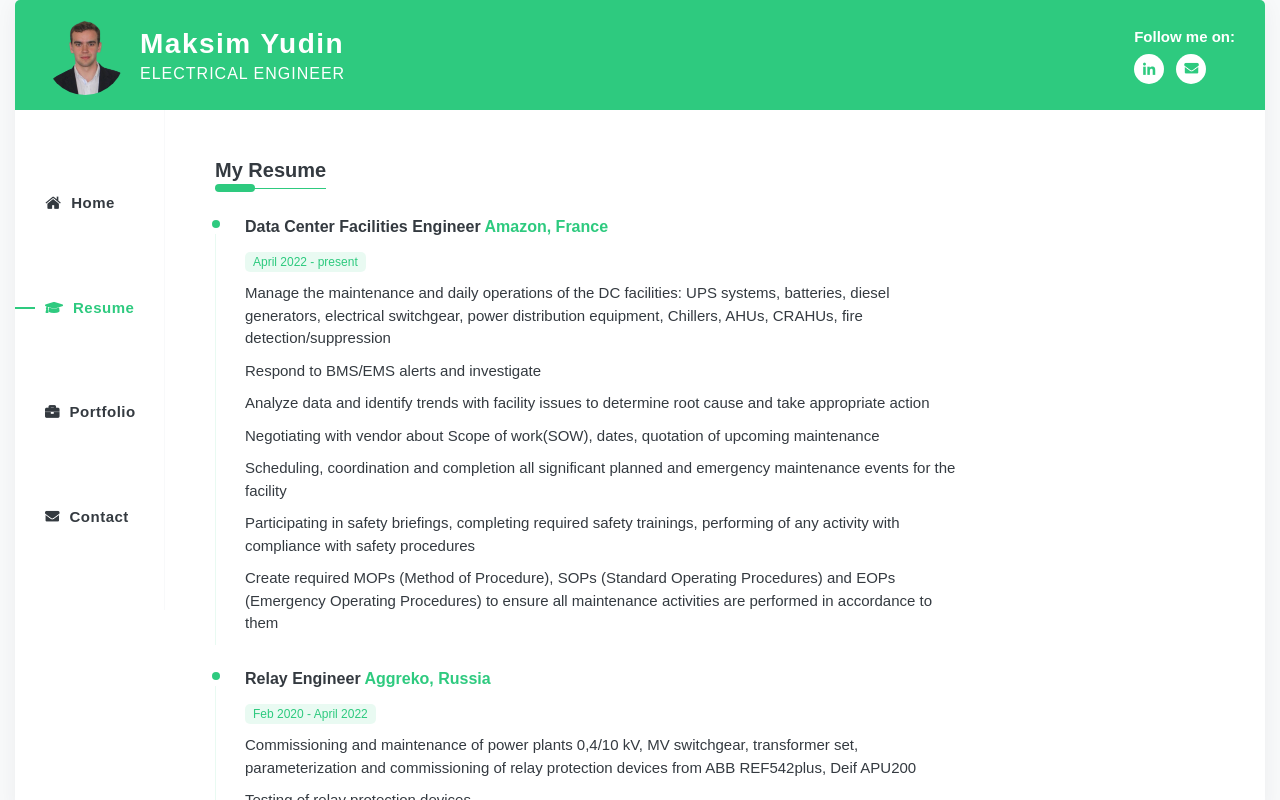
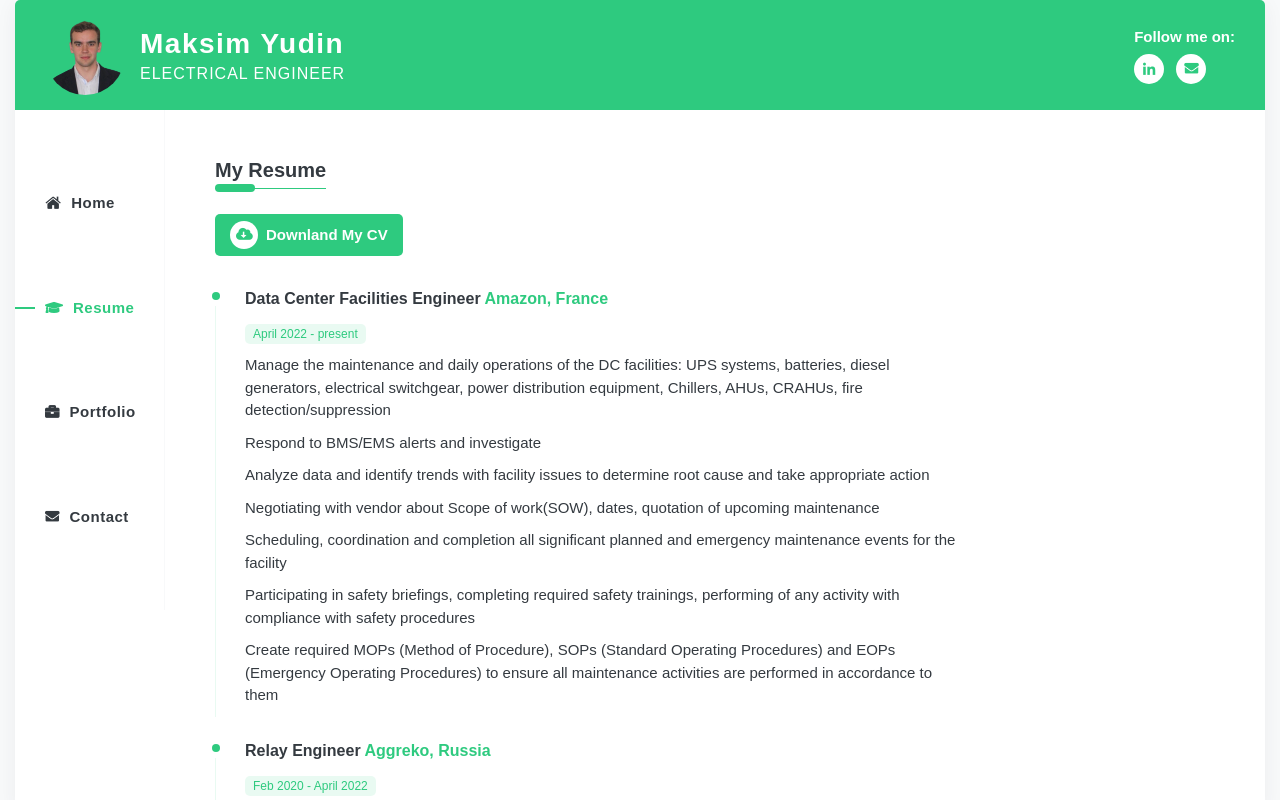
Before and after one commit to yudmakalex/yudinmaks, a plain HTML site: page index.html in a window 1280 px wide. Both pictures are taken after a click on the tab "Resume". Drawn offline with Linux system fonts and the light colour scheme; a web font is replaced by a local one.

Commit message:
Update index.html

```diff
--- a/index.html
+++ b/index.html
@@ -171,6 +171,16 @@
                                         <div class="section-title">
                                             <h5>My Resume</h5>
                                         </div>
+                                    </div>
+                                </div>
+                                 <div class="row mb-30">
+                                    <div class="col-12">
+                                        <a href="https://github.com/yudmakalex/yudinmaks/raw/main/CV%20Yudin%20France.pdf" class="btn-custom">
+                                                <span>
+                                                    <i class="fas fa-cloud-download-alt"></i>
+                                                </span>
+                                            <span>Downland My CV</span>
+                                        </a>
                                     </div>
                                 </div>
                                 <div class="row mb-30">
```
